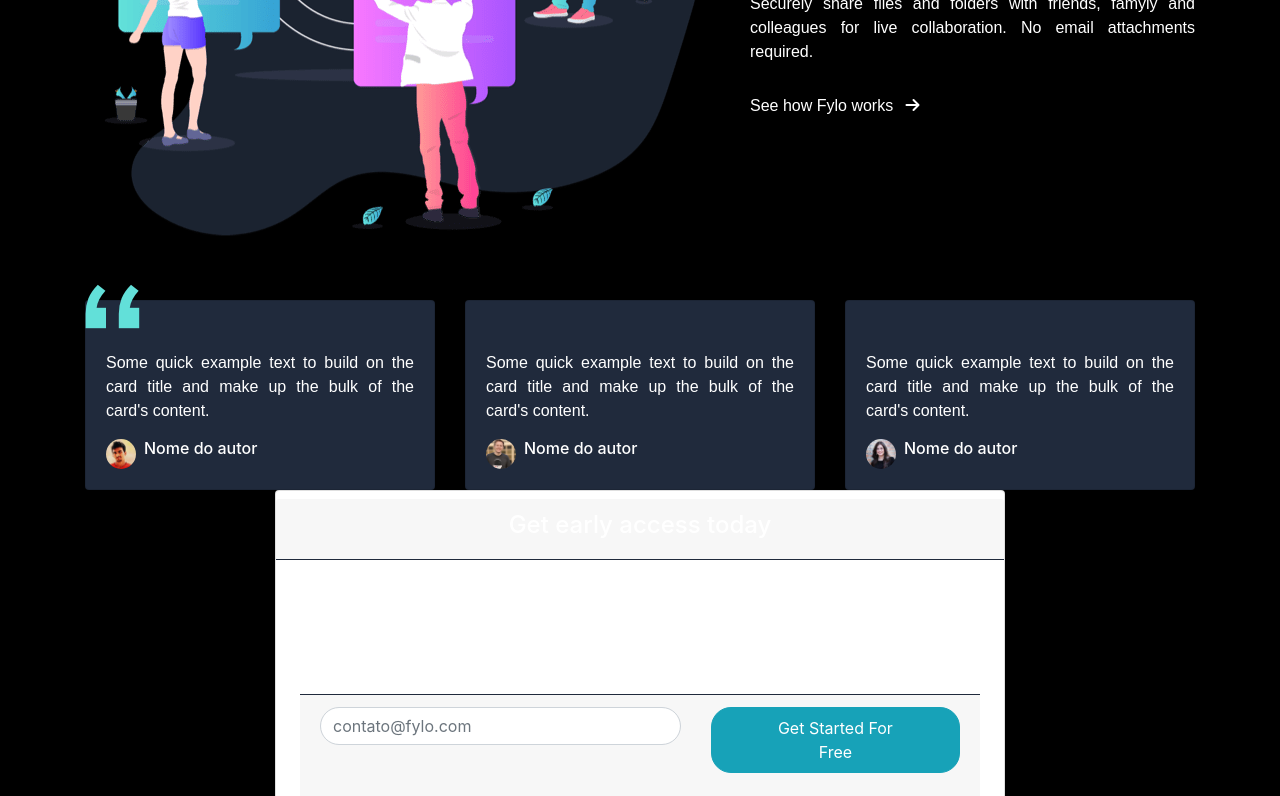
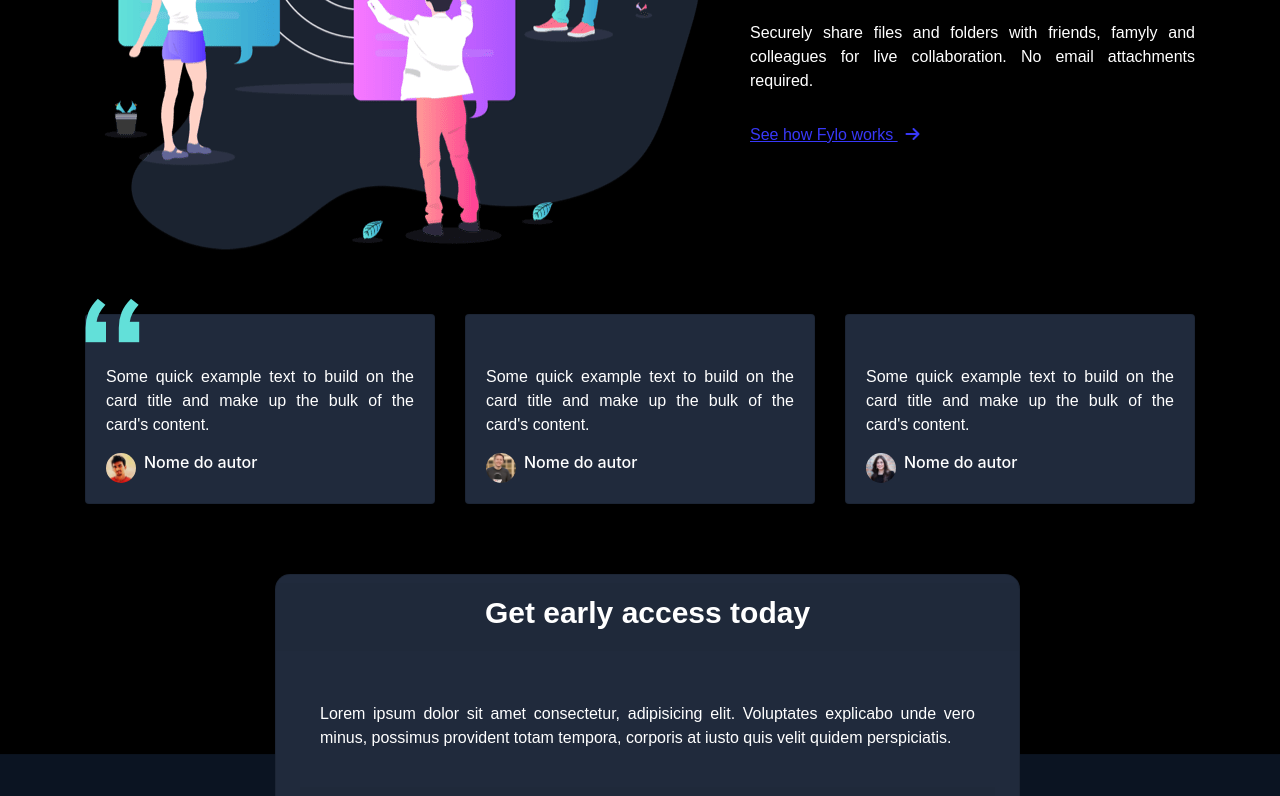
Before and after one commit to viniciusBotelho625/Template-Dark, a plain HTML site: page index.html in a window 1280 px wide. Shown: the part 1870-2666 px from the top of the page. Drawn offline with nearby package versions, Linux system fonts and the light colour scheme.

Commit message:
Removendo arquivo desnecessário

```diff
--- a/style.css
+++ b/style.css
@@ -24,6 +24,13 @@ li{
     background-color: rgb(32, 42, 60);
     box-shadow:  rgb(42, 52, 71);
 }
+.caixa-depoimentos{
+    margin-bottom: 250px;
+}
+
+h6{
+    color: white;
+}
 
 p{
     color: white;
@@ -34,9 +41,12 @@ p{
     text-align: justify;
 }
 
-h4,
-h6 {
+h4{
     color: white;
+    font-family: sans-serif;
+    font-weight: 700;
+    font-size: 30px;
+    text-align: justify;
 }
 
 .title {
@@ -48,6 +58,10 @@ h6 {
     text-align: center;
 }
 
+.link {
+    color: rgb(56, 56, 248);
+    text-decoration: underline;
+}
 .description {
     color: white;
     font-size: 16px;
@@ -57,6 +71,7 @@ h6 {
 }
 .input-text {
     border-radius: 50px;
+    padding: 20px 15px;
 }
 
 .img-onda {
@@ -75,9 +90,22 @@ h6 {
 
 .btn-iniciar {
     border-radius: 20px;
-    padding: 8px 60px;
+    padding: 8px 40px;
 }
 
 .caixa {
     margin-top: 80px;
 }
+.caixa-contato{
+    background-color: rgb(32, 42, 60);
+    margin-top: -180px;
+    box-shadow: rgb(10, 9, 9);
+    border-radius: 15px;
+    z-index: 1;
+    position: absolute;
+}
+
+.footer {
+    margin-top: 150px;
+    margin-bottom: -50px;
+}
```
Also changed, not shown: 1 other file.
